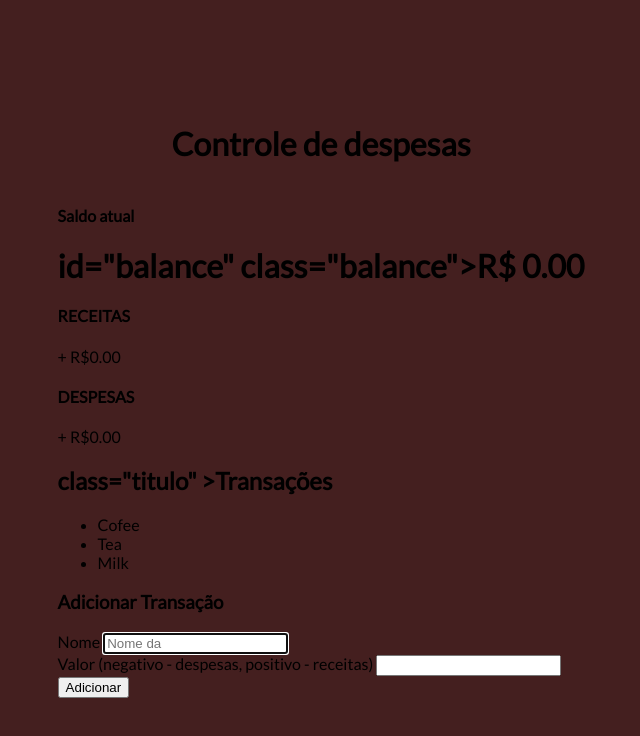
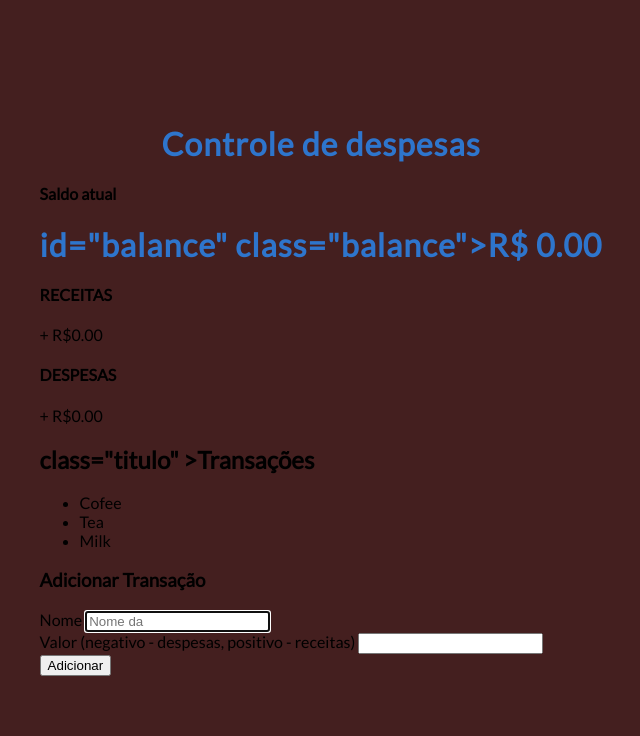
Before and after one commit to tiagoutpadel/app_financeiro, a plain HTML site: page index.html in a window 1280 px wide. Shown: the whole page, without its empty margins (319-959 px from the left). Drawn offline with Linux system fonts and the light colour scheme.

```diff
--- a/Style.css
+++ b/Style.css
@@ -15,3 +15,8 @@ body{
     margin: 30px auto;
     width: 350px;
   }
+  h1 {
+    letter-spacing: 1px;
+    margin: 0;
+    color: #2e75cc;
+  }
```
